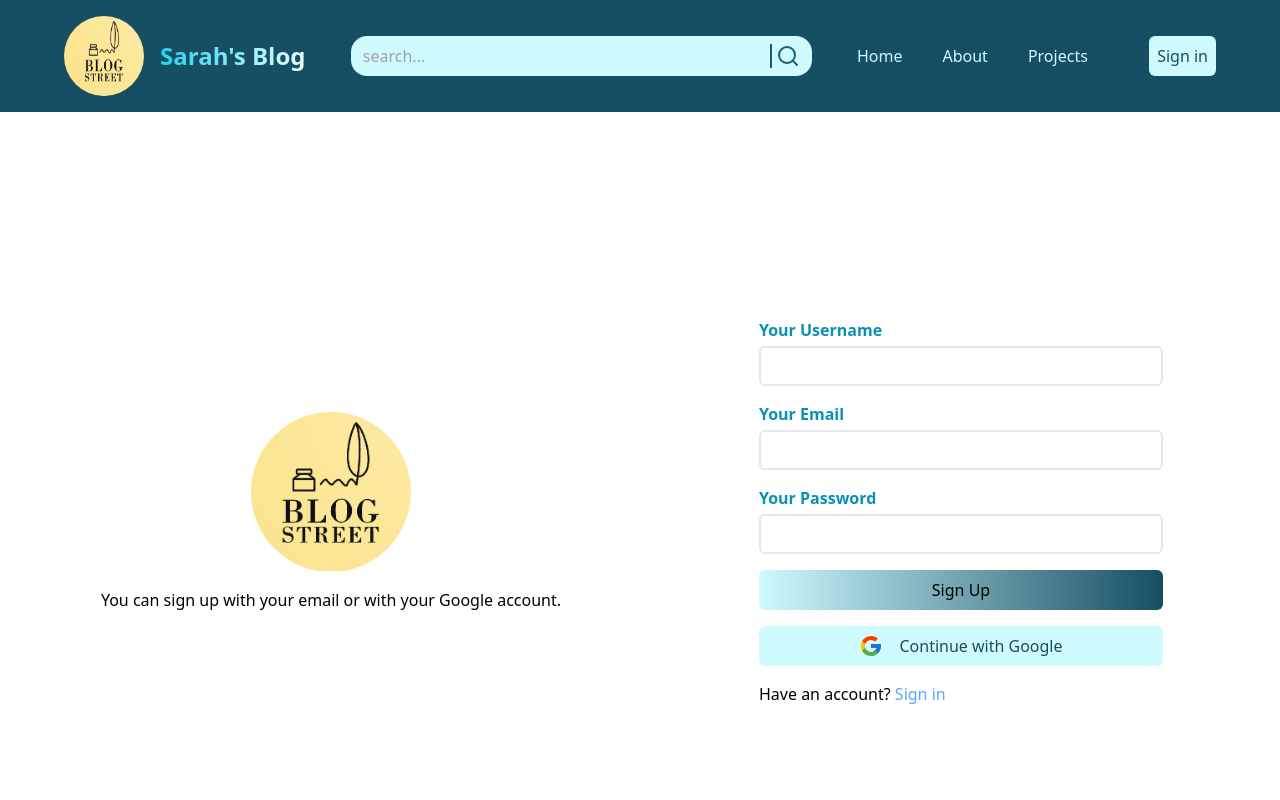
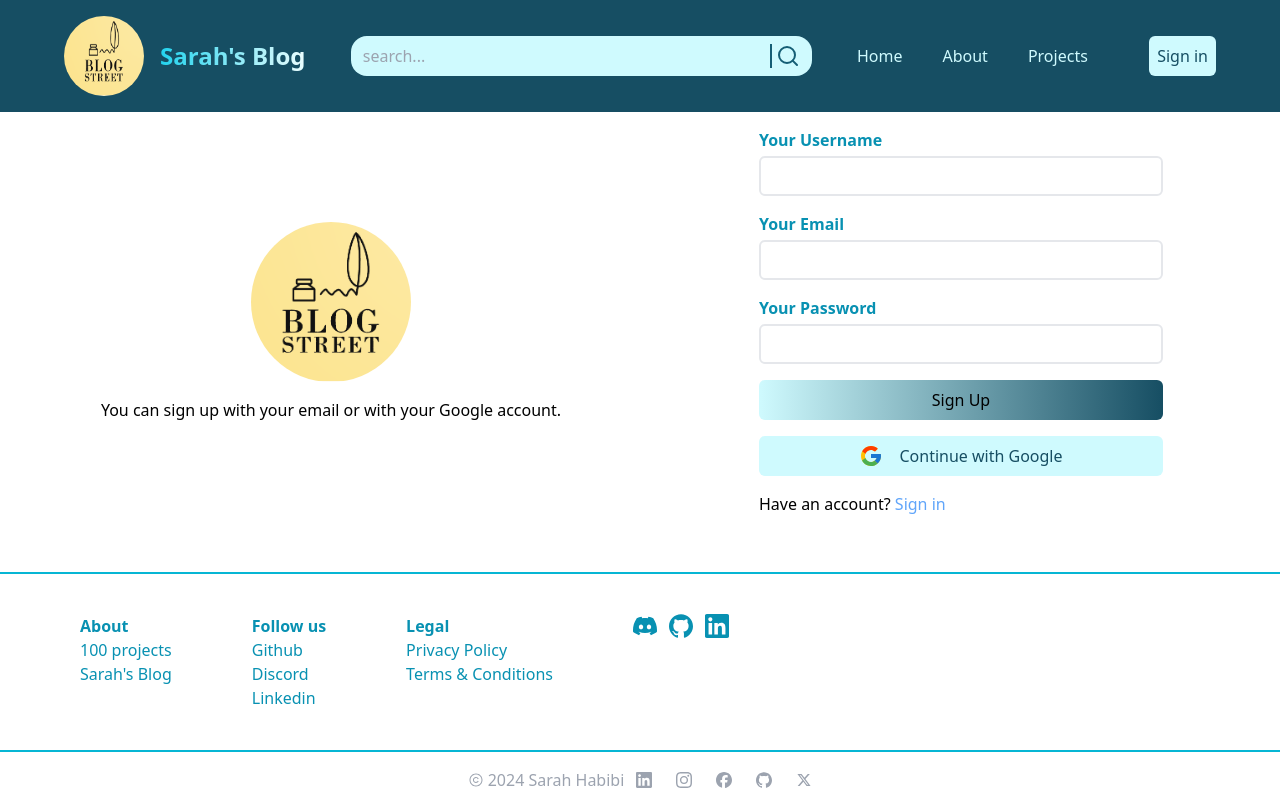
Before and after one commit to sarah-hbb/myblog, a React (Create React App) app in the folder client/: page /signup in a window 1280 px wide. Shown: the top 800 px of the page. Built offline with nearby package versions, Linux system fonts and the light colour scheme.

Commit message:
Create Layout component to add same layout style to all pages

```diff
--- a/client/src/App.jsx
+++ b/client/src/App.jsx
@@ -7,11 +7,12 @@ import Signup from "./pages/Signup";
 import Projects from "./pages/Projects";
 import Header from "./components/layout/header/Header";
 import Footer from "./components/layout/Footer";
+import Layout from "./components/layout/Layout";
 
 function App() {
   return (
     <BrowserRouter>
-      <Header />
+      <Layout>
         <Routes>
           <Route path="/" element={<Home />} />
           <Route path="/about" element={<About />} />
@@ -20,7 +21,7 @@ function App() {
           <Route path="/dashboard" element={<Dashboard />} />
           <Route path="/projects" element={<Projects />} />
         </Routes>
-      <Footer />
+      </Layout>
     </BrowserRouter>
   );
 }
--- /dev/null
+++ b/client/src/components/layout/Layout.jsx
@@ -0,0 +1,15 @@
+import React, { Children } from "react";
+import Header from "./header/Header";
+import Footer from "./Footer";
+
+const Layout = ({ children }) => {
+  return (
+    <div className="min-h-screen flex flex-col justify-between">
+      <Header />
+      {children}
+      <Footer />
+    </div>
+  );
+};
+
+export default Layout;
--- a/client/src/pages/Signup.jsx
+++ b/client/src/pages/Signup.jsx
@@ -59,7 +59,7 @@ const Signup = () => {
   };
 
   return (
-    <div className="flex min-h-screen items-center justify-center p-4 gap-3">
+    <div className="flex items-center justify-center p-4 gap-3">
       <div className=" md:flex hidden flex-col p-3 items-center justify-center flex-1">
         <img
           src={logo}
```
Lines whose indentation alone changed are shown as unchanged.
